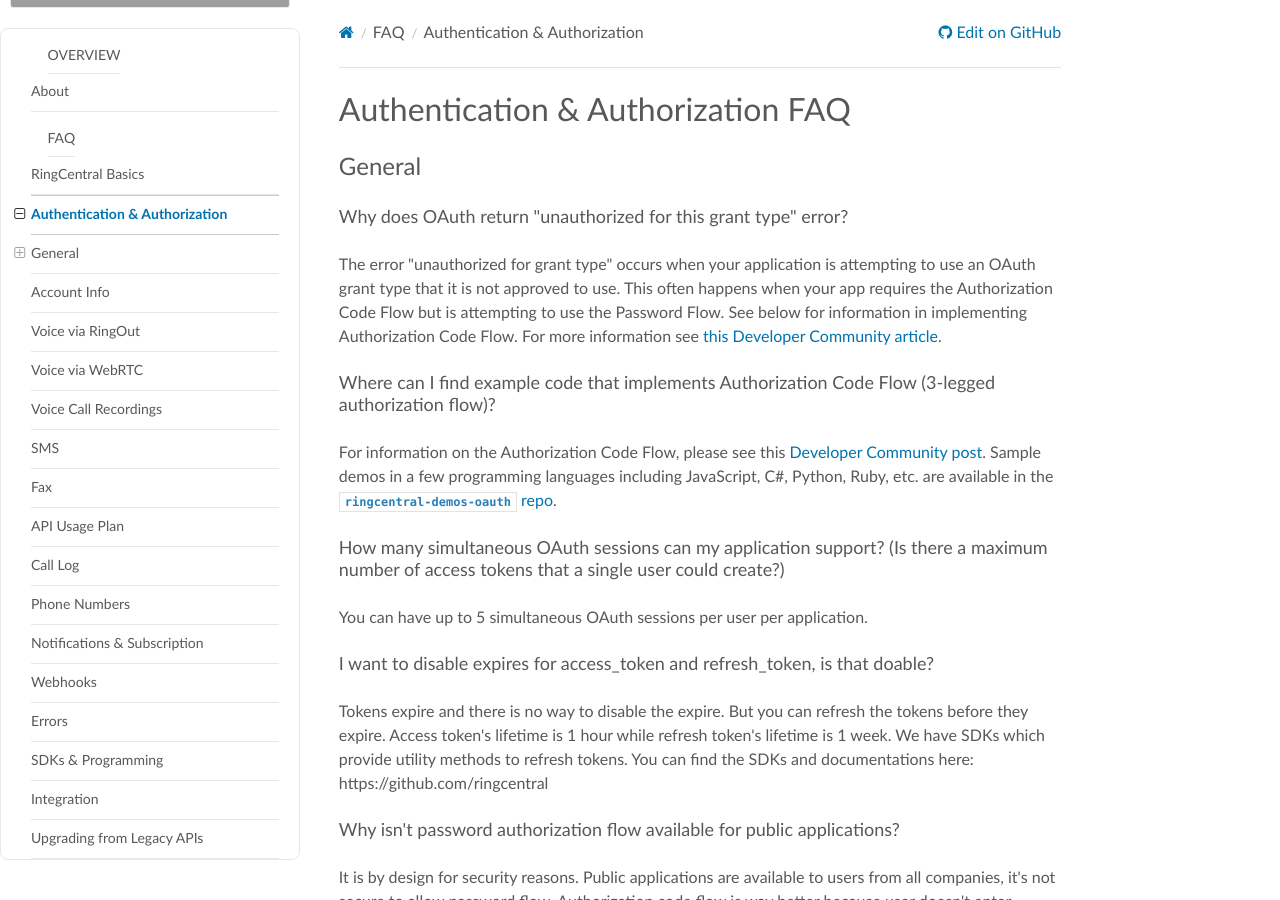
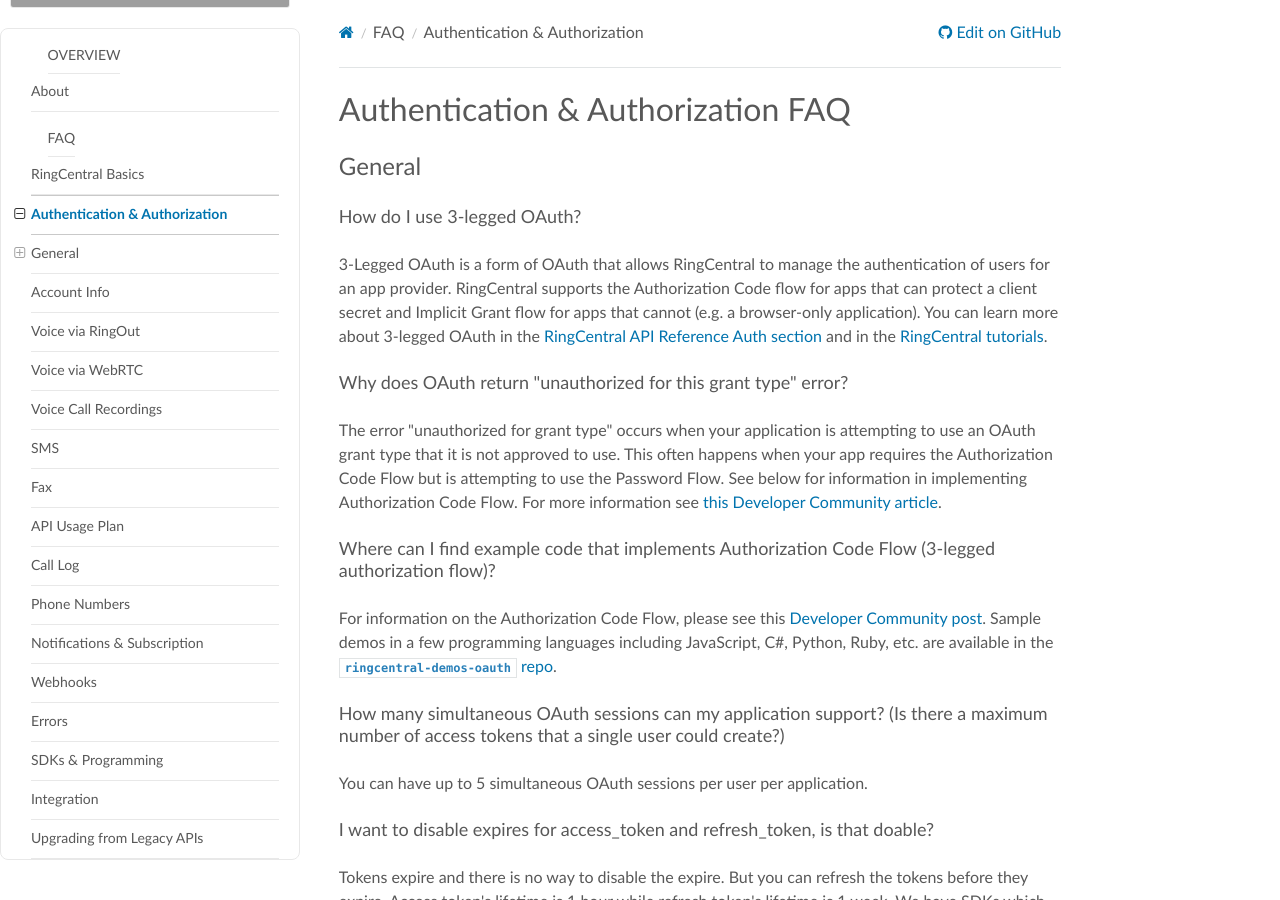
Before and after one commit to ringcentral/ringcentral-faq, an MkDocs documentation site: the page built from docs/oauth.md, in a window 1280 px wide and 900 px high. Built offline with MkDocs 1.6.1, drawn with Linux system fonts in a browser that asks for light colours; nearby versions of some CDN libraries; old or Windows-style settings are respelled for this version of MkDocs; grey boxes are pictures that could not be loaded.

Commit message:
Add 3-legged OAuth question

```diff
--- a/docs/oauth.md
+++ b/docs/oauth.md
@@ -1,6 +1,10 @@
 # Authentication & Authorization FAQ
 
 ## General
+
+### How do I use 3-legged OAuth?
+
+3-Legged OAuth is a form of OAuth that allows RingCentral to manage the authentication of users for an app provider. RingCentral supports the Authorization Code flow for apps that can protect a client secret and Implicit Grant flow for apps that cannot (e.g. a browser-only application). You can learn more about 3-legged OAuth in the [RingCentral API Reference Auth section](https://developer.ringcentral.com/api-docs/latest/index.html#!#RefAuth.html) and in the [RingCentral tutorials](https://ringcentral.github.io/tutorials/).
 
 ### Why does OAuth return "unauthorized for this grant type" error?
 
```
